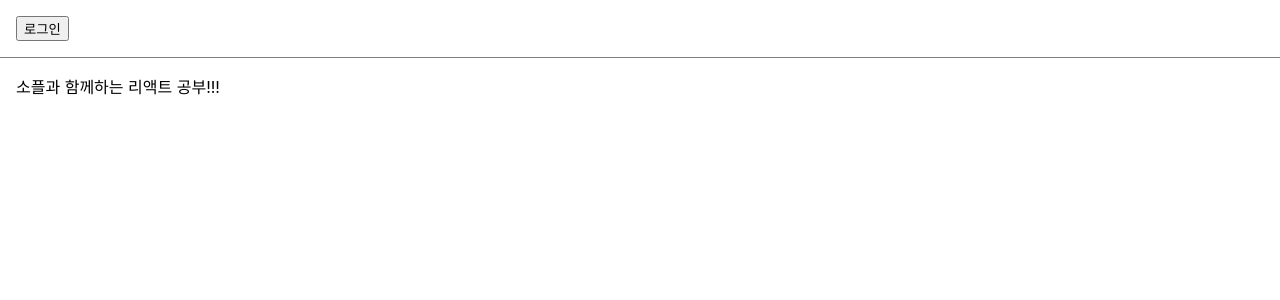
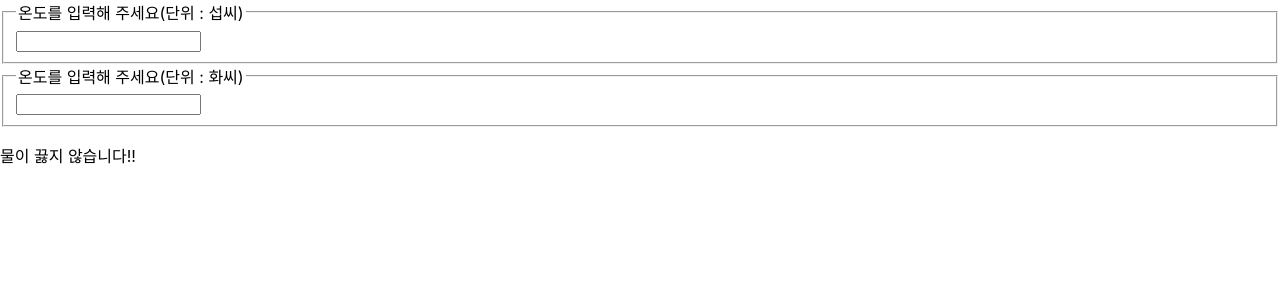
Before and after one commit to chocozzangzzang/react_practice, a React (Create React App) app: page / in a window 1280 px wide. Shown: the top 300 px of the page. Built offline with nearby package versions, Linux system fonts and the light colour scheme.

Commit message:
List&Key / Form / Lifting State Up 240422

```diff
--- /dev/null
+++ b/src/chapter10/AttandanceBook.jsx
@@ -0,0 +1,32 @@
+import React from 'react'
+
+const students = [
+    {
+        id : 1,
+        name : "Inje",
+    },
+    {
+        id : 2,
+        name : "Steve",
+    },
+    {
+        id : 3,
+        name : "Bill",
+    },
+    {
+        id : 4,
+        name : "Jeff",
+    },
+];
+
+function AttandanceBook() {
+  return (
+    <ul>
+        {students.map((student) => {
+            return <li key={student.id}>{student.name}</li>;
+        })}
+    </ul>
+  )
+}
+
+export default AttandanceBook;
--- /dev/null
+++ b/src/chapter11/Signup.jsx
@@ -0,0 +1,40 @@
+import React, { useState } from 'react'
+
+function Signup() {
+
+    const [name, setName] = useState("");
+    const [gender, setGender] = useState("남자");
+
+    const handleChangeName = (event) => {
+        setName(event.target.value);
+    }
+
+    const handleChangeGender = (event) => {
+        setGender(event.target.value);
+    }
+
+    const handleSubmit = (event) => {
+        alert(`이름 : ${name}, 성별 : ${gender}`);
+        event.preventDefault();
+    }
+
+    return (
+        <form onSubmit={handleSubmit}>
+            <label>
+                이름 :
+                <input type="text" value={name} onChange={handleChangeName}/>
+            </label>
+            <br />
+            <label>
+                성별 :
+                <select value={gender} onChange={handleChangeGender}>
+                    <option value="남자">남자</option>
+                    <option value="여자">여자</option>
+                </select>
+            </label>
+            <button type="submit">제출</button>
+        </form>
+    )
+}
+
+export default Signup;
--- /dev/null
+++ b/src/chapter12/Calculator.jsx
@@ -0,0 +1,74 @@
+import React, {useState} from 'react'
+import TemperatureInput from './TemperatureInput';
+
+function BoilingVerdict(props) {
+    if(props.celsius >= 100) {
+        return <p>물이 끓습니다!!</p>;
+    }
+    return <p>물이 끓지 않습니다!!</p>;
+}
+
+function toCelsius(fahrenheit) {
+    return ((fahrenheit - 32) * 5) / 9;
+}
+
+function toFahrenheit(celsius) {
+    return ((celsius * 9) /5 + 32);
+}
+
+// 섭씨 <-> 화씨 간의 변경 //
+function tryConvert(temprature, convert) {
+    const input = parseFloat(temprature);
+
+    if(Number.isNaN(input)) return "";
+
+    const output = convert(input);
+    const rounded = Math.round(output * 1000) / 1000;
+
+    return rounded.toString();
+}
+
+
+function Calculator(props){
+
+    const [temperature, setTemperature] = useState("");
+    const [scale, setScale] = useState("c");
+
+    // 마지막으로 입력된 값 (섭씨 or 화씨)에 따라 온도를 변환
+    // 섭씨 : 섭씨 -> 화씨로 변경하도록 scale을 c로 설정 == fahrenheit 값에 celsius에 의해 계산된 값을 할당
+    // 화씨 : 화씨 -> 섭씨로 변경하도록 scale을 f로 설정 == celsius 값에 fahrenheit에 의해 계산된 값을
+    const handleCelsiusChange = (temperature) => {
+        // console.log("celcius");
+        setTemperature(temperature);
+        setScale("c");
+    };
+
+    const handleFahrenheitChange = (temperature) => {
+        // console.log("fahrentheit");
+        setTemperature(temperature);
+        setScale("f");
+    };
+
+    // celsius는 만약 scale이 c라면 temperature, f라면 화씨 온도에서 변환하여 할당
+    const celsius = scale === "f" ? tryConvert(temperature, toCelsius) : temperature;
+    // fahrenheit는 만약 scale이 f라면 temperature, c라면 섭씨 온도에서 변환하여 할당
+    const fahrenheit = scale === "c" ? tryConvert(temperature, toFahrenheit) : temperature;
+
+    return (
+        <div>
+            <TemperatureInput
+                scale="c"
+                temperature={celsius}
+                onTemperatureChange={handleCelsiusChange}
+            />
+            <TemperatureInput
+                scale="f"
+                temperature={fahrenheit}
+                onTemperatureChange={handleFahrenheitChange}
+            />
+            <BoilingVerdict celsius={parseFloat(celsius)}></BoilingVerdict>
+        </div>
+    );
+}
+
+export default Calculator;
--- /dev/null
+++ b/src/chapter12/TemperatureInput.jsx
@@ -0,0 +1,23 @@
+import React from 'react'
+
+const scaleNames = {
+    c : "섭씨",
+    f : "화씨",
+}
+
+function TemperatureInput(props) {
+
+    const handleChange = (event) => {
+        props.onTemperatureChange(event.target.value);
+    }
+    return (
+        <fieldset>
+            <legend>
+                온도를 입력해 주세요(단위 : {scaleNames[props.scale]})
+            </legend>
+            <input value={props.temperature} onChange={handleChange}/>
+        </fieldset>
+    )
+}
+
+export default TemperatureInput;
--- a/src/index.js
+++ b/src/index.js
@@ -10,7 +10,10 @@ import reportWebVitals from './reportWebVitals';
 // import NotificationList from './chapter06/NotificationList';
 // import Accomodate from './chapter07/Accomodate';
 // import ConfirmButton from './chapter08/ConfirmButton';
-import LandingPage from './chapter09/LandingPage';
+// import LandingPage from './chapter09/LandingPage';
+// import AttandanceBook from './chapter10/AttandanceBook';
+// import Signup from './chapter11/Signup';
+import Calculator from './chapter12/Calculator';
 
 const root = ReactDOM.createRoot(document.getElementById('root'));
 // root.render(
@@ -22,7 +25,7 @@ const root = ReactDOM.createRoot(document.getElementById('root'));
 setInterval(() => {
   root.render(
     <React.StrictMode>
-      <LandingPage />
+      <Calculator />
     </React.StrictMode>,
   )
 }, 1000);
```
